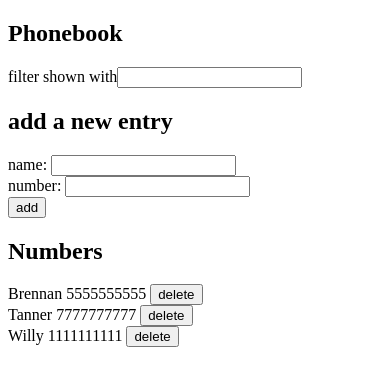
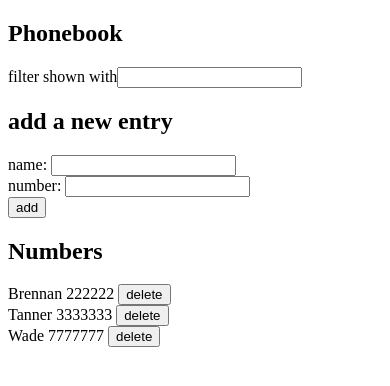
Before and after one commit to brennandoubt/fullstackopen2023, a React (Vite) app in the folder part2/phonebook/: page / in a window 390 px wide. Shown: the top 386 px of the page. Built offline with nearby package versions, Linux system fonts and the light colour scheme; data requests are answered from the project's data file.

Commit message:
phonebook step9

```diff
--- a/part2/phonebook/db.json
+++ b/part2/phonebook/db.json
@@ -2,18 +2,18 @@
   "persons": [
     {
       "name": "Brennan",
-      "number": "5555555555",
+      "number": "222222",
       "id": 1
     },
     {
       "name": "Tanner",
-      "number": "7777777777",
-      "id": 3
+      "number": "3333333",
+      "id": 2
     },
     {
-      "name": "Willy 1111111111",
-      "number": "",
-      "id": 4
+      "name": "Wade",
+      "number": "7777777",
+      "id": 3
     }
   ]
 }
--- a/part2/phonebook/src/App.jsx
+++ b/part2/phonebook/src/App.jsx
@@ -49,7 +49,6 @@ const App = () => {
     const personObject = {
       name: newName,
       number: newNumber,
-      id: persons.length + 1
     }
 
     /*
@@ -68,6 +67,9 @@ const App = () => {
         setNewName('')
         setNewNumber('')
       })
+      .catch(error => {
+        alert(`Could not add entry`)
+      })
   }
   const deletePerson = (event) => {
     event.preventDefault()
@@ -81,6 +83,7 @@ const App = () => {
     let copy = persons
     console.log(copy)
     const id = event.target.id
+    console.log('delete id', id)
 
     phonebookService
       .remove(event.target.id)
```
